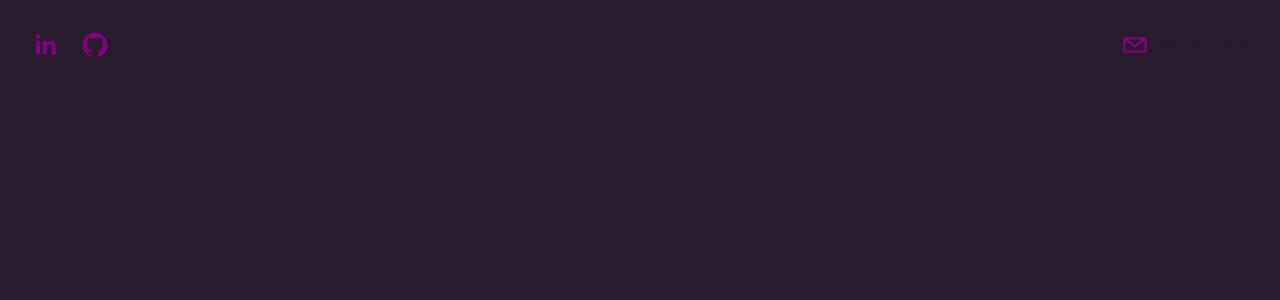
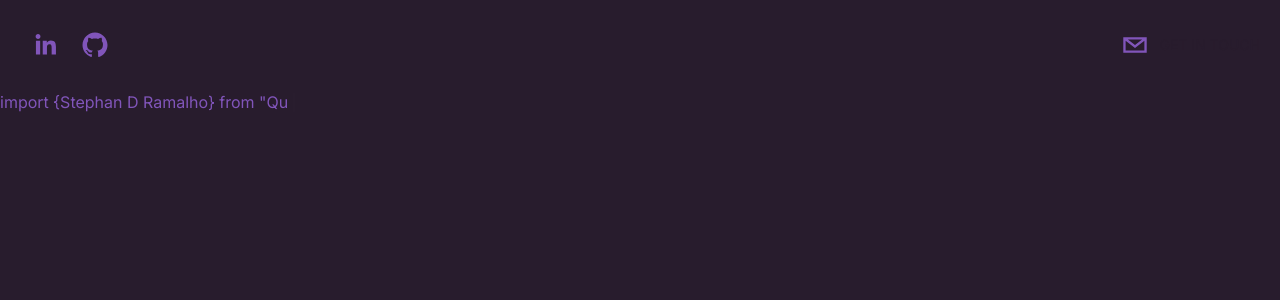
Before and after one commit to sramalho94/portfolio3.0, a Next.js app: page / in a window 1280 px wide. Shown: the top 300 px of the page. Built offline with nearby package versions, Linux system fonts and the light colour scheme.

Commit message:
styling changes

```diff
--- a/app/page.tsx
+++ b/app/page.tsx
@@ -1,13 +1,18 @@
 import Header from '@/components/Header'
+import Hero from '@/components/Hero'
 import Image from 'next/image'
 
 export default function Home() {
   return (
-    <main className="flex min-h-screen flex-col bg-ebony">
+    <main className="flex min-h-screen flex-col bg-ebony text-violet">
       {/* header */}
       <Header />
       {/* Hero */}
-
+      <section id="hero">
+        <div>
+          <Hero />
+        </div>
+      </section>
       {/* About */}
 
       {/* Experience */}
--- a/components/Header.tsx
+++ b/components/Header.tsx
@@ -17,26 +17,31 @@ function Header({}: Props) {
       >
         <SocialIcon
           url="http://www.linkedin.com/in/stephan-ramalho"
-          fgColor="purple"
+          fgColor="#8155BA"
           bgColor="transparent"
         />
         <SocialIcon
           url="https://github.com/sramalho94"
-          fgColor="purple"
+          fgColor="#8155BA"
           bgColor="transparent"
         />
       </motion.div>
-      <div className="flex flex-row items-center text-ebony">
+      <motion.div
+        className="flex flex-row items-center text-ebony"
+        initial={{ x: 500, opacity: 0, scale: 0.5 }}
+        animate={{ x: 0, opacity: 1, scale: 1 }}
+        transition={{ duration: 1.5 }}
+      >
         <SocialIcon
           className="cursor-pointer"
           network="email"
-          fgColor="purple"
+          fgColor="#8155BA"
           bgColor="transparent"
         />
         <p className="uppercase hidden md:inline-flex text-sm text-ebony">
           Get in Touch
         </p>
-      </div>
+      </motion.div>
     </header>
   )
 }
```
